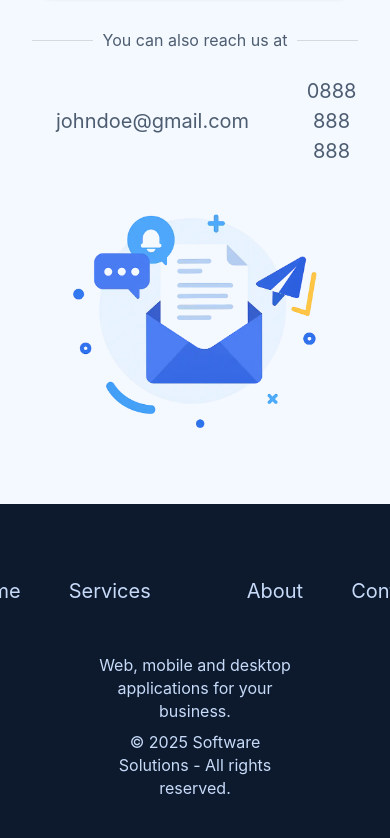
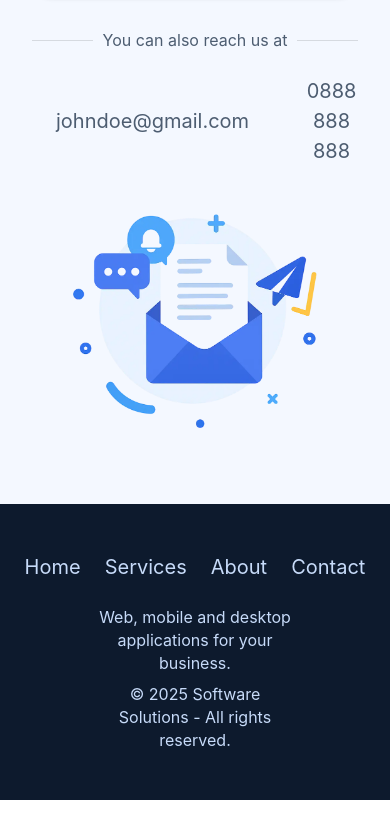
Before and after one commit to nefara-bg/Nefara-Web, a React app in the folder client/: page / in a window 390 px wide. Shown: the part 5476-6314 px from the top of the page. After the commit the page ends 6276 px from the top, so only its background shows below. Built offline with nearby package versions, Linux system fonts and the light colour scheme; some icons are missing; the HTML template or start-up script is replaced by a standard one.

Commit message:
Footer responsive

```diff
--- a/client/src/components/Footer/Footer.jsx
+++ b/client/src/components/Footer/Footer.jsx
@@ -7,7 +7,10 @@ import LocalPhoneOutlinedIcon from '@mui/icons-material/LocalPhoneOutlined';
 const Footer = () => {
     const FooterContainer = styled(Stack)(({ theme }) => ({
         background: theme.palette.primary.darker,
-        padding: `${theme.spacing(9)} ${theme.spacing(12)}`
+        padding: `${theme.spacing(9)} ${theme.spacing(12)}`,
+        [theme.breakpoints.down("sm")]: {
+            padding: `${theme.spacing(6)} ${theme.spacing(12)}`
+        }
     }))
 
 
@@ -23,12 +26,12 @@ const Footer = () => {
 
 
     return (
-        <FooterContainer gap={6}>
-            <Stack direction={"row"} alignItems={"center"} justifyContent={"center"} gap={6}>
+        <FooterContainer gap={{ xs: 3, md: 6 }}>
+            <Stack direction={{ xs: "row" }} alignItems={"center"} justifyContent={"center"} gap={{ xs: 3, md: 6 }}>
                 <HashLink to="/#hero"><FooterLink variant="body1">Home</FooterLink></HashLink>
                 <HashLink to="/#services"><FooterLink variant="body1">Services</FooterLink></HashLink>
 
-                <Box sx={{ width: "100px" }}>
+                <Box sx={{ width: "100px", display: { xs: "none", sm: "block" } }}>
                     <img src={logo} alt="Our logo" className="image" />
                 </Box>
 
```
